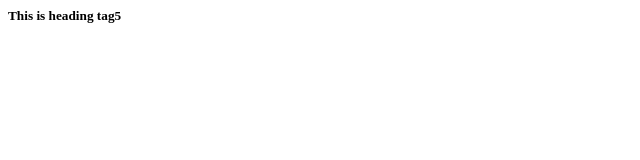
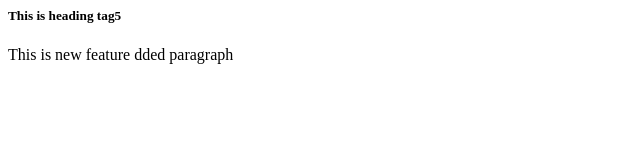
Before and after one commit to MayuriChikkode/localrepo, a plain HTML site: page index.html in a window 1280 px wide. Shown: the whole page, without its empty margins (0-640 px from the left). Drawn offline with Linux system fonts and the light colour scheme.

Commit message:
new feature is added

```diff
--- a/index.html
+++ b/index.html
@@ -1 +1,2 @@
 <h5>This is heading tag5</h5>
+<p>This is new feature dded paragraph</p>
```
